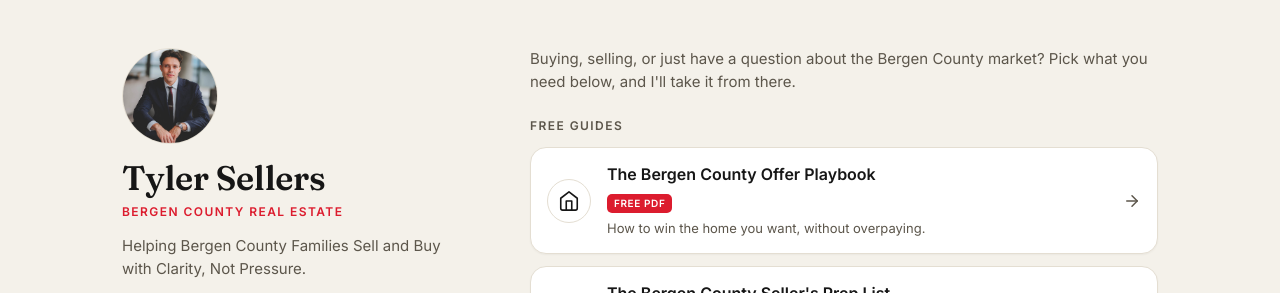
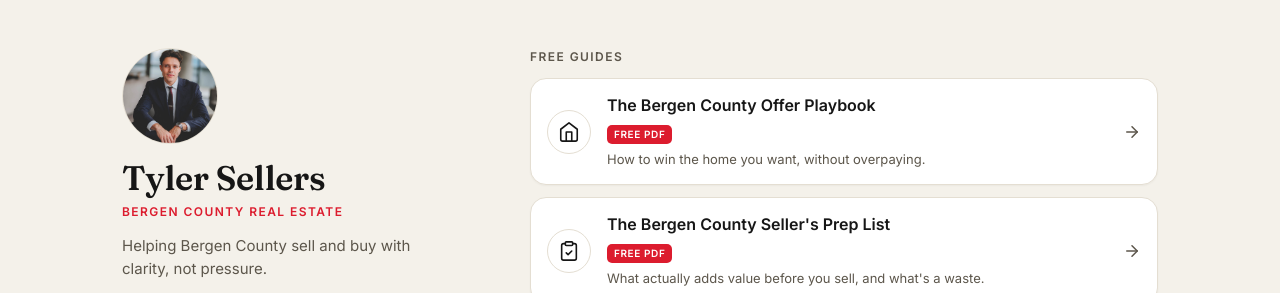
Before and after one commit to mrsellershomes/mrsellers-homes, a website: page go.html in a window 1280 px wide. Shown: the top 293 px of the page. Drawn offline with Linux system fonts and the light colour scheme.

Commit message:
go.html: sentence-case value prop, remove intro line
- Value prop -> "Helping Bergen County sell and buy with clarity, not pressure."
- Dropped the intro paragraph so the cards sit higher in the hero fold.

Co-Authored-By: Claude Opus 4.8 (1M context) <noreply@anthropic.com>

```diff
--- a/go.html
+++ b/go.html
@@ -184,7 +184,7 @@
         <img class="photo" src="tyler-sellers.jpg" alt="Tyler Sellers, Bergen County real estate advisor" loading="lazy" />
         <h1 class="name serif">Tyler Sellers</h1>
         <div class="kicker">Bergen County Real Estate</div>
-        <p class="valueprop">Helping Bergen County Families Sell and Buy with Clarity, Not Pressure.</p>
+        <p class="valueprop">Helping Bergen County sell and buy with clarity, not pressure.</p>
         <div class="proof">
           <span class="stars" aria-hidden="true">★★★★★</span>
           <a href="https://share.google/7XbQmAH8cAfASoF5r" target="_blank" rel="noopener"><strong>15</strong> five-star Google reviews</a>
@@ -200,8 +200,6 @@
       <main>
         <!-- Video module renders only if CONFIG.videoEmbedUrl is set (no placeholder). -->
         <div class="video hidden" id="videoModule"></div>
-
-        <p class="intro">Buying, selling, or just have a question about the Bergen County market? Pick what you need below, and I'll take it from there.</p>
 
         <section class="group">
           <div class="group-label">Free Guides</div>
```
